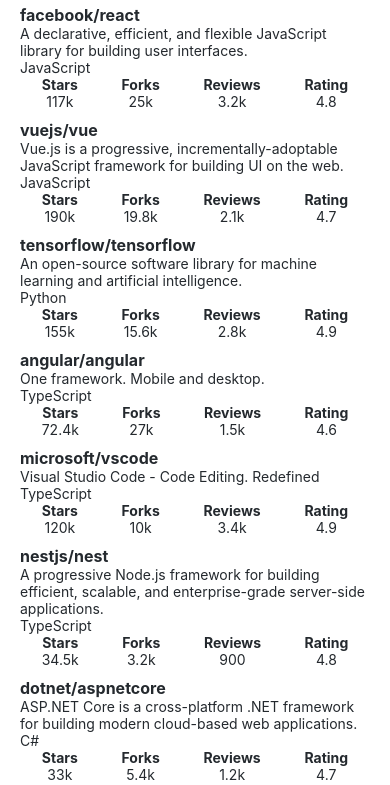
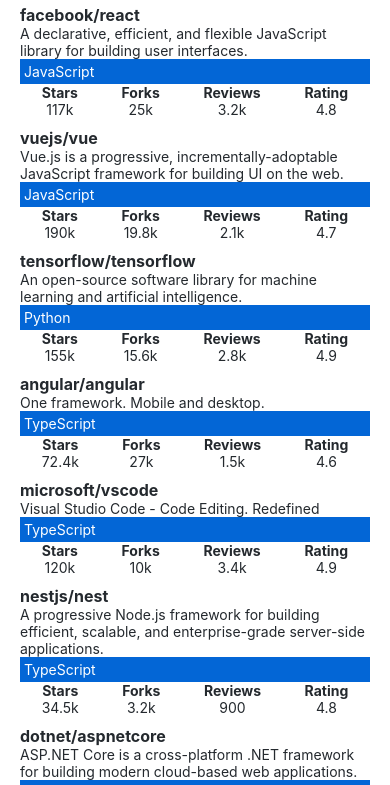
Before and after one commit to TomasCuevas/Rate-Repository-App-ReactNative, a React Native app: screen / in a window 390 px wide. Shown: the top 785 px of the page. Built offline with nearby package versions, Linux system fonts and the light colour scheme.

Commit message:
Estilando lenguaje

```diff
--- a/src/components/RepositoryItem.tsx
+++ b/src/components/RepositoryItem.tsx
@@ -3,6 +3,9 @@
 //* COMPONENT *//
 import { StyledText } from "./StyledText";
 import { RepositoryStats } from "./RepositoryStats";
+
+//* THEME *//
+import { theme } from "../theme";
 
 //* INTERFACES *//
 import { IRepository } from "../interfaces";
@@ -18,7 +21,7 @@
         {repository.fullName}
       </StyledText>
       <StyledText>{repository.description}</StyledText>
-      <StyledText>{repository.language}</StyledText>
+      <StyledText style={Styles.lenguage}>{repository.language}</StyledText>
       <RepositoryStats repository={repository} />
     </View>
   );
@@ -29,9 +32,9 @@
     padding: 20,
     paddingVertical: 5,
   },
-  strong: {
-    color: "#09f",
-    fontWeight: "bold",
-    marginBottom: 5,
+  lenguage: {
+    padding: 4,
+    color: theme.colors.white,
+    backgroundColor: theme.colors.primary,
   },
 });
--- a/src/components/StyledText.tsx
+++ b/src/components/StyledText.tsx
@@ -10,7 +10,8 @@
   color?: "primary" | "secondary";
   fontSize?: "subheading";
   fontWeight?: "bold";
-  props?: any;
+  style?: any;
+  [key: string]: any;
 }
 
 export const StyledText: React.FC<Props> = ({
@@ -19,6 +20,7 @@
   color,
   fontSize,
   fontWeight,
+  style,
   ...props
 }) => {
   const textStyles = [
@@ -28,6 +30,7 @@
     color === "secondary" && Styles.colorSecondary,
     fontSize === "subheading" && Styles.subheading,
     fontWeight === "bold" && Styles.bold,
+    style,
   ];
 
   return (
--- a/src/theme.ts
+++ b/src/theme.ts
@@ -3,6 +3,7 @@
     textPrimary: "#24292e",
     textSecondary: "#586069",
     primary: "#0366d6",
+    white: "#fff",
   },
   fontSizes: {
     body: 14,
```
